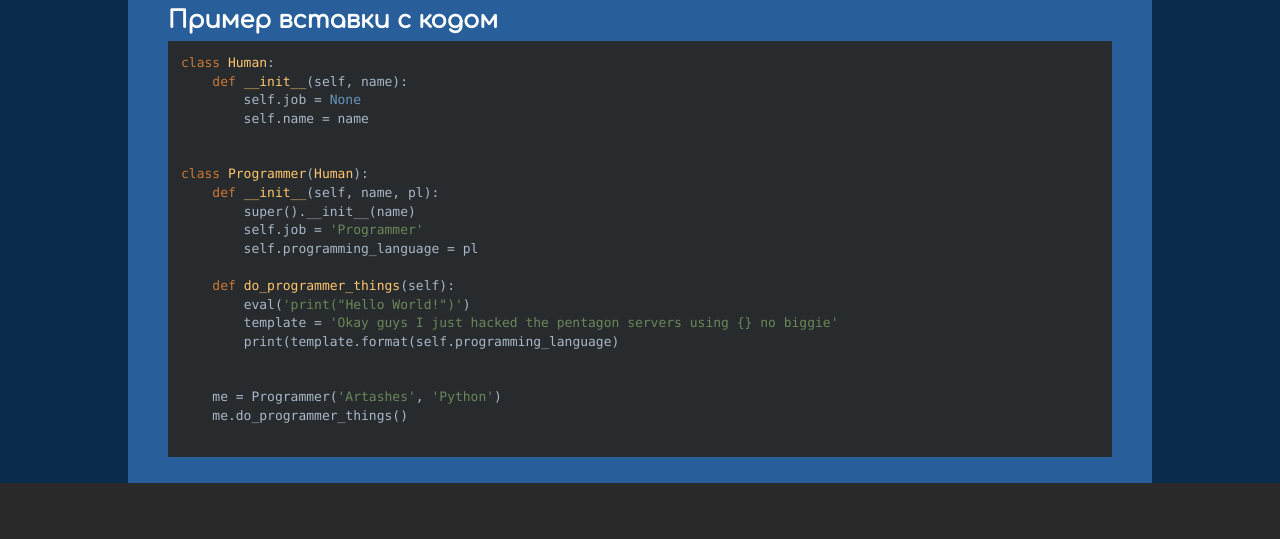
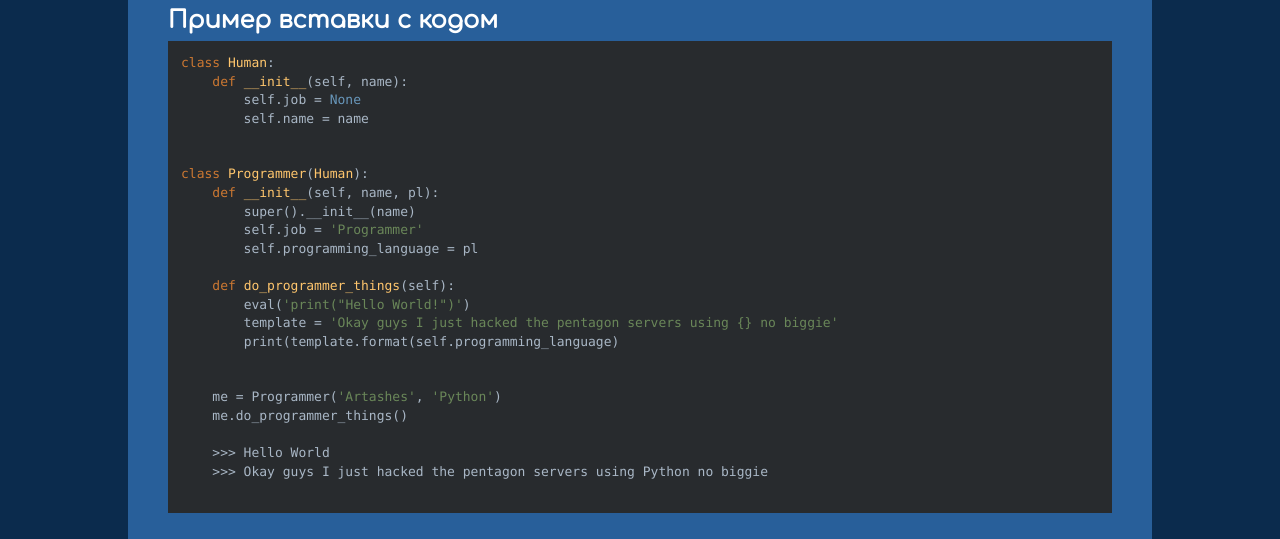
Before and after one commit to Farm-Art/TechSupportWebServer, a Flask app: page /blog/info in a window 1280 px wide. Shown: the part 603-1142 px from the top of the page. Before the commit the page ends 1086 px from the top, so only its background shows below. Run offline with Flask 2, Linux system fonts and the light colour scheme; some libraries are stand-ins or nearby versions; some web fonts are replaced.

Commit message:
add output to code example;

```diff
--- a/templates/bloginfo.html
+++ b/templates/bloginfo.html
@@ -45,6 +45,9 @@ class Programmer(Human):
 
     me = Programmer('Artashes', 'Python')
     me.do_programmer_things()
+
+    >>> Hello World
+    >>> Okay guys I just hacked the pentagon servers using Python no biggie
   </code></pre>
 </section>
 {% endblock %}
```
